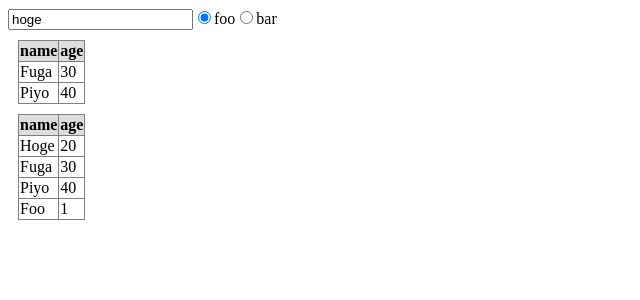
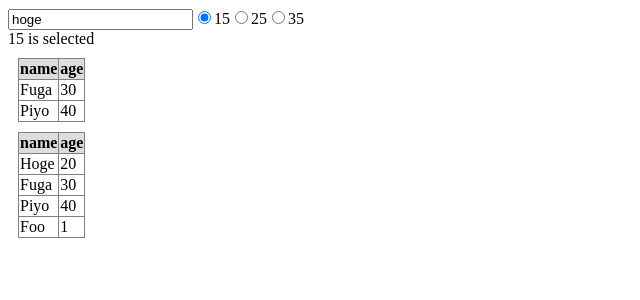
Before and after one commit to shwaka/react_typescript, a React app in the folder myapp/: page / in a window 1280 px wide. Shown: the top 300 px of the page, without its empty margins (0-640 px from the left). Built offline with nearby package versions, Linux system fonts and the light colour scheme.

Commit message:
refactoring

```diff
--- a/myapp/src/main.tsx
+++ b/myapp/src/main.tsx
@@ -10,12 +10,14 @@ interface IAppState {
 }
 
 class App extends React.Component<IAppProps, IAppState> {
+  private thresholds: number[];
   constructor(props: IAppProps) {
     super(props);
+    this.thresholds = [15, 25, 35];
     this.state = {
       filter: (human: Human) => human.age > 25,
       mytext: "hoge",
-      myradio: "foo"
+      myradio: this.thresholds[0].toString()
     }
 
     this.handleChange = this.handleChange.bind(this);
@@ -32,21 +34,25 @@ class App extends React.Component<IAppProps, IAppState> {
           <label>
             <input type="text" value={this.state.mytext} onChange={this.handleChange} />
           </label>
-          <label>
-            <input type="radio" name="myradio" value="foo" checked={this.state.myradio === "foo"}
-                   onChange={() => this.setState({myradio: "foo"})} />
-            foo
-          </label>
-          <label>
-            <input type="radio" name="myradio" value="bar" checked={this.state.myradio === "bar"}
-                   onChange={() => this.setState({myradio: "bar"})} />
-            bar
-          </label>
+          {this.thresholds.map((threshold) => this.labelForThreshold(threshold))}
         </form>
+        <div>{this.state.myradio} is selected</div>
         <MyTable humans={[human1, human2, human3, human4]}
                  filter={this.state.filter}/>
         <MyTable humans={[human1, human2, human3, human4]} />
       </div>
+    );
+  }
+
+  labelForThreshold(threshold: number) {
+    const val: string = threshold.toString();
+    return (
+      <label key={val}>
+        <input type="radio" name="myradio" value={val}
+               checked={this.state.myradio === val}
+               onChange={() => this.setState({myradio: val})} />
+        {val}
+      </label>
     );
   }
 
@@ -75,7 +81,8 @@ class MyTable extends React.Component<MyTableProps> {
     const filter: FilterFunc = this.props.filter || ((human) => true);
     const rows = this.props.humans
                      .filter(filter)
-                     .map((human) => <HumanRow human={human}/>);
+                     .map((human) => <HumanRow human={human}
+                                               key={human.name + human.age.toString()}/>);
     return (
       <table>
         <thead>
```
